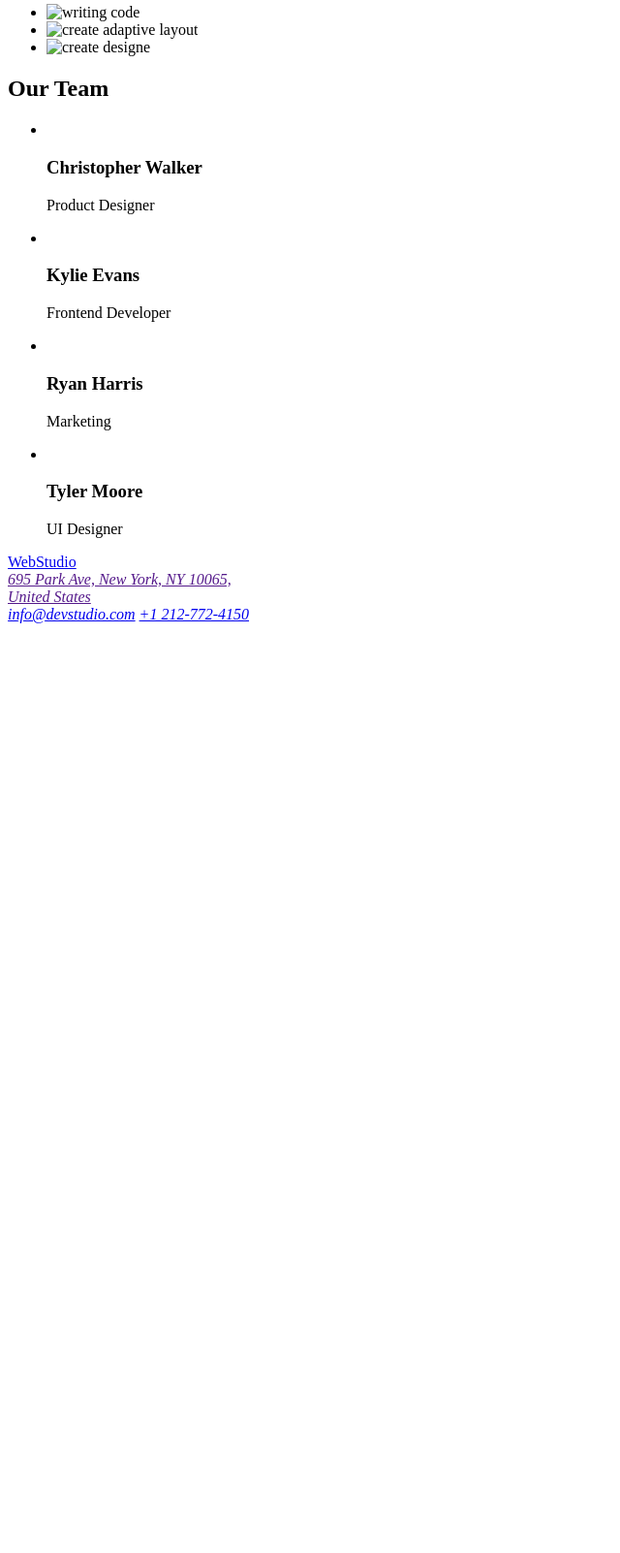
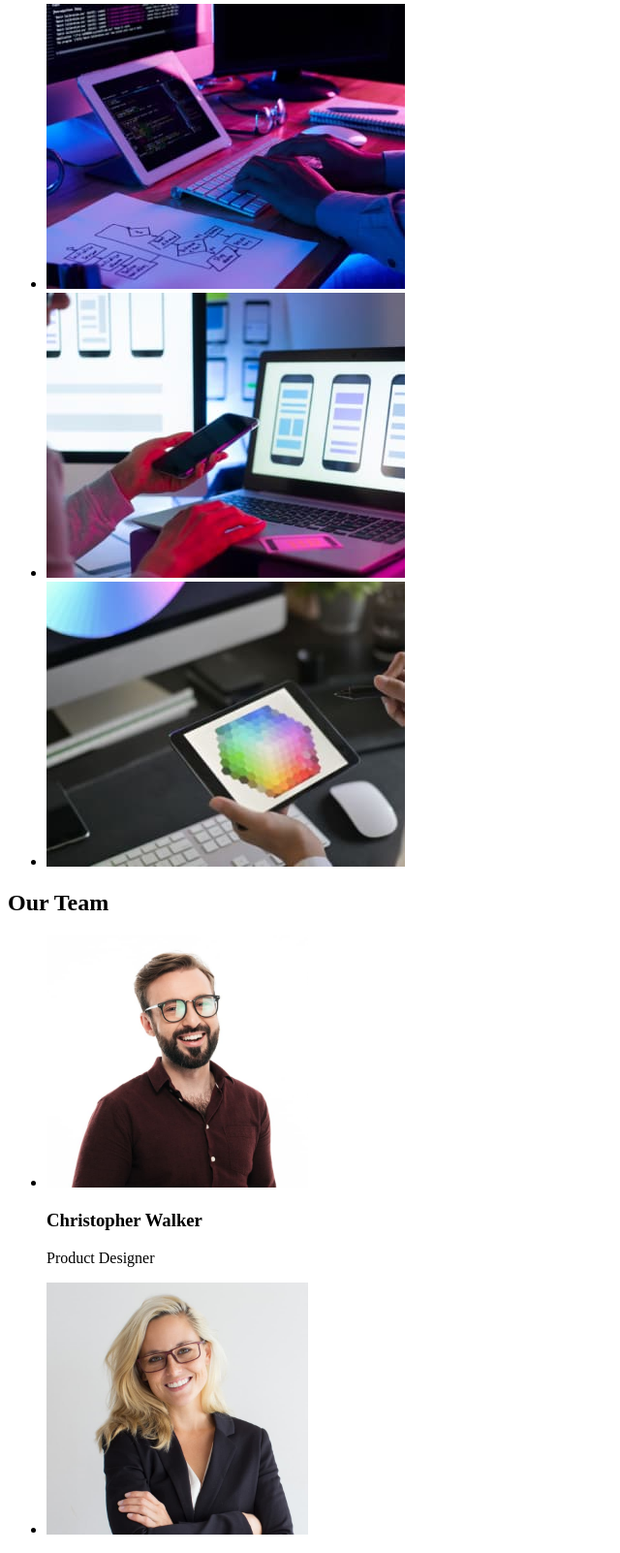
Before and after one commit to MariaZhuk/MaketStart, a plain HTML site: page index.html in a window 1280 px wide. Shown: the part 638-2240 px from the top of the page at 97% size, without its empty margins (0-640 px from the left). Before the commit the page ends 1289 px from the top, so only its background shows below. Drawn offline with Linux system fonts and the light colour scheme.

Commit message:
Добавлены фото в формате jpeg в разметку

```diff
--- a/index.html
+++ b/index.html
@@ -73,13 +73,13 @@
         <!-- Однотипный контент -->
         <ul>
             <li>
-                <img src="" alt="writing code" width="370">
+                <img src="./images/createcode.jpg" alt="writing code" width="370">
             </li>
             <li>
-                <img src="" alt="create adaptive layout" width="370">
+                <img src="./images/adaptivecode.jpg" alt="create adaptive layout" width="370">
             </li>
             <li>
-                <img src="" alt="create designe" width="370">
+                <img src="./images/createdesigne.jpg" alt="create designe" width="370">
             </li>
         </ul>
     </section>
@@ -89,22 +89,22 @@
         <h2>Our Team</h2>
         <ul>
             <li>
-                <img src="" alt="" width="270">
+                <img src="./images/Member1.jpg" alt="team member foto" width="270">
                 <h3>Christopher Walker</h3>
                 <p>Product Designer</p>
             </li>
             <li>
-                <img src="" alt="" width="270">
+                <img src="./images/Member2.jpg" alt="team member foto" width="270">
                 <h3>Kylie Evans</h3>
                 <p>Frontend Developer</p>
             </li>
             <li>
-                <img src="" alt="" width="270">
+                <img src="./images/Member3.jpg" alt="team member foto" width="270">
                 <h3>Ryan Harris</h3>
                 <p>Marketing</p>
             </li>
             <li>
-                <img src="" alt="" width="270">
+                <img src="./images/Member4.jpg" alt="team member foto" width="270">
                 <h3>Tyler Moore</h3>
                 <p>UI Designer</p>
             </li>
```
Also changed, not shown: images/createdesigne.jpg (renamed from images/createdesine.jpg).
